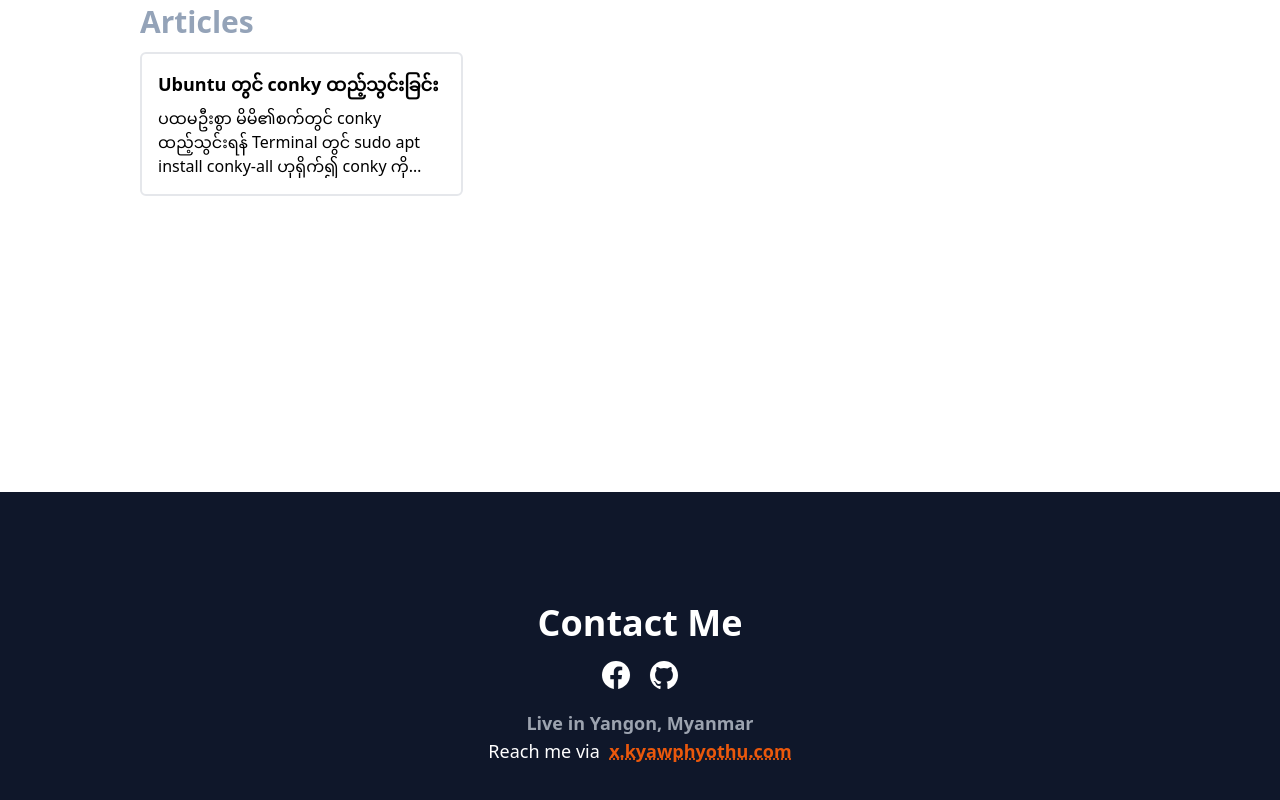
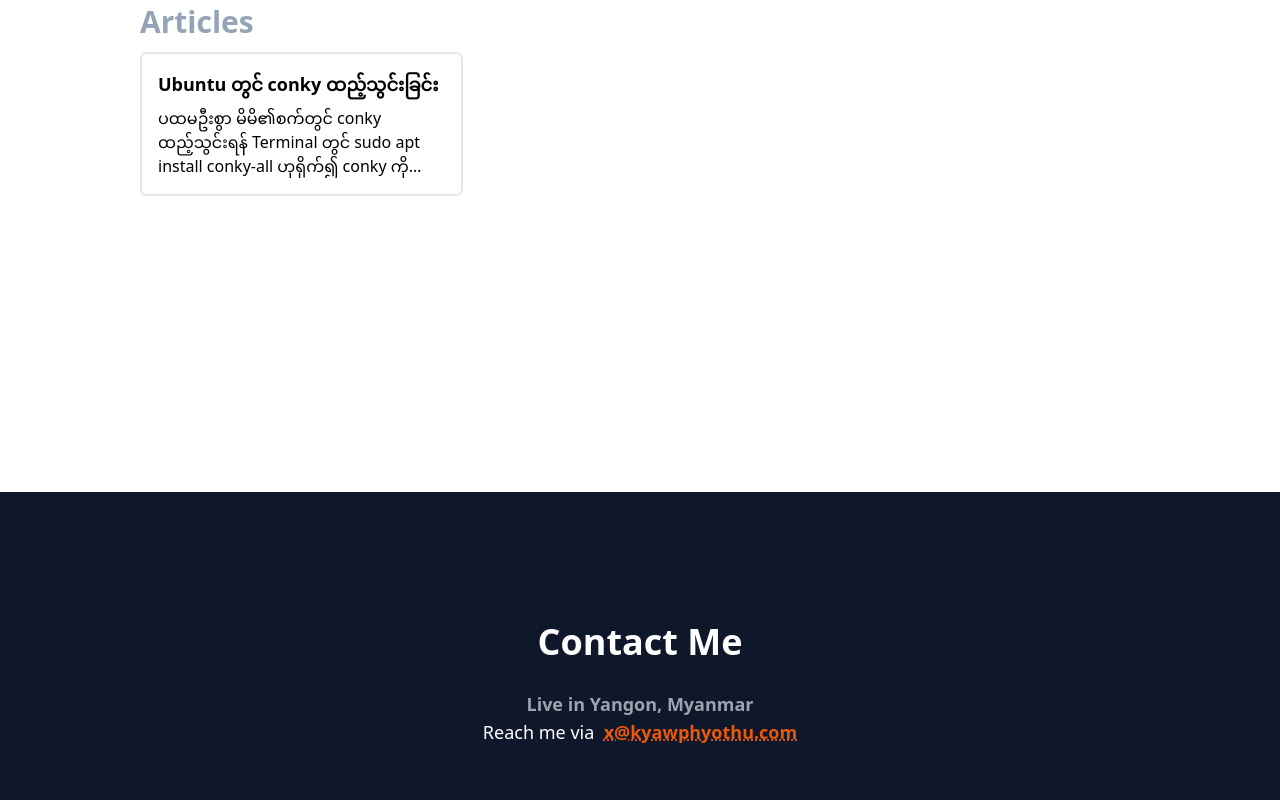
Before and after one commit to kyawphyothu/portfolio, a React (Vite) app: page / in a window 1280 px wide. Shown: the part 1108-1908 px from the top of the page. Built offline with nearby package versions, Linux system fonts and the light colour scheme.

Commit message:
fix email footer

```diff
--- a/src/components/Footer.jsx
+++ b/src/components/Footer.jsx
@@ -16,7 +16,7 @@
 					</div>
 					<p className="font-semibold text-lg text-gray-400">Live in Yangon, Myanmar</p>
 					<p className=" font-medium text-lg">Reach me via &nbsp;
-						<a className="font-semibold text-lg text-orange-600 underline decoration-dotted hover:decoration-solid" href='mailto:x.kyawphyothu.com'>x.kyawphyothu.com</a>
+						<a className="font-semibold text-lg text-orange-600 underline decoration-dotted hover:decoration-solid" href='mailto:x@kyawphyothu.com'>x@kyawphyothu.com</a>
 					</p>
 				</div>
 			</div>
```
